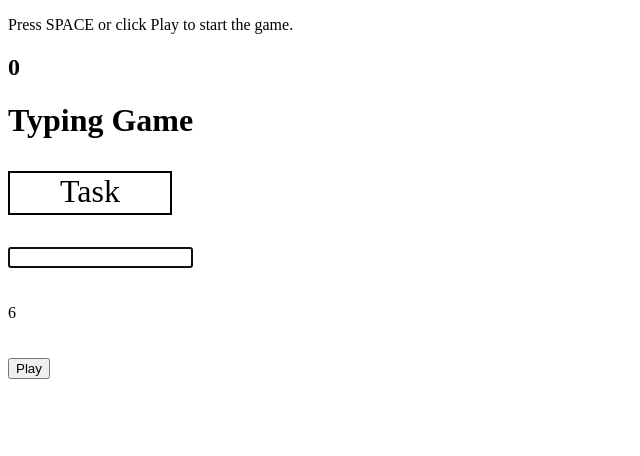
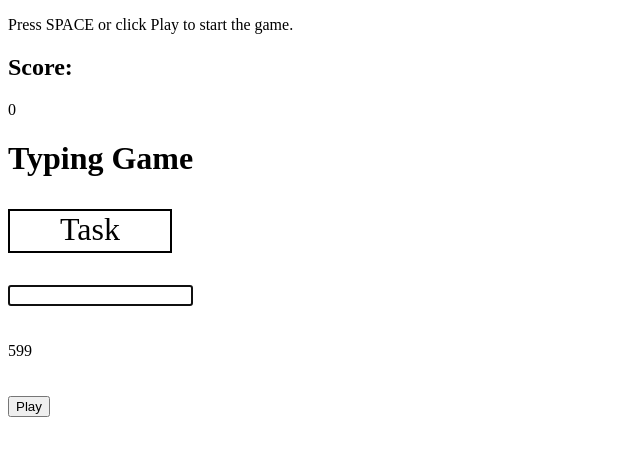
Before and after one commit to weskeiser/Typing-Game, a React (Create React App) app: page / in a window 1280 px wide. Shown: the top 456 px of the page, without its empty margins (0-640 px from the left). Built offline with nearby package versions, Linux system fonts and the light colour scheme.

Commit message:
progress backup

```diff
--- a/src/App.tsx
+++ b/src/App.tsx
@@ -9,7 +9,7 @@ import Countdown from './modules/Countdown/Countdown';
 
 import updateTask from './functions/updateTask';
 import StatusMessage from './modules/StatusMessage/StatusMessage';
-import handleSpaceKey from './functions/handleSpaceKey';
+import handleKeyPress from './functions/handleKeyPress';
 
 const characterDatabase = [1, 2, 3, 4, 5];
 
@@ -20,7 +20,7 @@ function App() {
   const [textInputValue, setTextInputValue] = useState('');
   const [textInputInactive, setTextInputInactive] = useState(true);
   const [taskLength, setTaskLength] = useState(4);
-  const [taskTimer, setTaskTimer] = useState(6);
+  const [taskTimer, setTaskTimer] = useState(599);
   const [timeRemaining, setTimeRemaining] = useState(taskTimer);
   const [intervalId, setIntervalId] = useState(0);
   const [gameStatus, setGameStatus] = useState('');
@@ -44,15 +44,12 @@ function App() {
     }
   }, [textInputValue]);
 
-  const handleKeyPress = (e) => {
-    if (e.keyCode === 32) {
-      e.preventDefault();
-      startButtonRef.current.click();
-    }
-  };
-
   return (
-    <div tabIndex={-1} onKeyDown={(e) => handleSpaceKey(e, startButtonRef)}>
+    <div
+      tabIndex={-1}
+      onKeyDown={(e) => handleKeyPress(e, startButtonRef)}
+      // onClick={textInputRef.current.focus()}
+    >
       <StatusMessage gameStatus={gameStatus} progress={progress} />
       <ProgressDisplay progress={progress} />
       <h1>Typing Game</h1>
@@ -62,6 +59,9 @@ function App() {
         setTextInputValue={setTextInputValue}
         ref={textInputRef}
         textInputInactive={textInputInactive}
+        displayText={displayText}
+        progress={progress}
+        setProgress={setProgress}
       />
       <br />
       <br />
--- /dev/null
+++ b/src/functions/handleKeyPress.tsx
@@ -0,0 +1,11 @@
+const handleKeyPress = (e, startButtonRef) => {
+  if (e.keyCode === 32) {
+    e.preventDefault();
+    startButtonRef.current.click();
+  }
+  if (e.keyCode === 8 || e.keyCode === 46) {
+    e.preventDefault();
+  }
+};
+
+export default handleKeyPress;
--- a/src/functions/handleSpaceKey.tsx
+++ /dev/null
@@ -1,8 +0,0 @@
-const handleSpaceKey = (e, startButtonRef) => {
-  if (e.keyCode === 32) {
-    e.preventDefault();
-    startButtonRef.current.click();
-  }
-};
-
-export default handleSpaceKey;
--- a/src/functions/updateTask.tsx
+++ b/src/functions/updateTask.tsx
@@ -9,8 +9,8 @@ const updateTask = (
   setDisplayText,
   taskLength
 ) => {
-  const newProgress = progress + displayText.length;
-  setProgress(newProgress);
+  // const newProgress = progress + displayText.length;
+  // setProgress(newProgress);
 
   generateTask(
     characterDatabase,
--- a/src/modules/Countdown/Countdown.tsx
+++ b/src/modules/Countdown/Countdown.tsx
@@ -1,3 +1,5 @@
+// Countdown logic found in StartButton component.
+
 const Countdown = ({ timeRemaining }) => {
   return <div>{timeRemaining}</div>;
 };
--- a/src/modules/ProgressDisplay/ProgressDisplay.tsx
+++ b/src/modules/ProgressDisplay/ProgressDisplay.tsx
@@ -1,5 +1,10 @@
 const ProgressDisplay = ({ progress }) => {
-  return <h2>{progress}</h2>;
+  return (
+    <>
+      <h2>Score:</h2>
+      <div>{progress}</div>
+    </>
+  );
 };
 
 export default ProgressDisplay;
--- a/src/modules/TextInput/TextInput.tsx
+++ b/src/modules/TextInput/TextInput.tsx
@@ -1,11 +1,26 @@
 import { forwardRef } from 'react';
 
 let TextInput = (
-  { setTextInputValue, textInputValue, textInputInactive },
+  {
+    setTextInputValue,
+    textInputValue,
+    textInputInactive,
+    displayText,
+    progress,
+    setProgress,
+  },
   textInputRef
 ) => {
   const handleTextInput = (e) => {
-    setTextInputValue(e.target.value);
+    const inputFieldValue = e.target.value;
+    const inputIndex = e.target.value.length - 1;
+    const currentLetter = inputFieldValue[inputIndex];
+
+    if (currentLetter === displayText[inputIndex]) {
+      setTextInputValue(inputFieldValue);
+      const newProgress = progress + 1;
+      setProgress(newProgress);
+    }
   };
 
   return (
```
